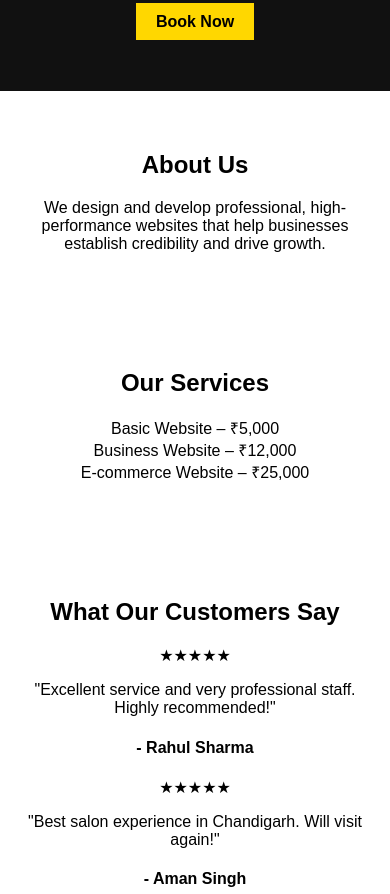
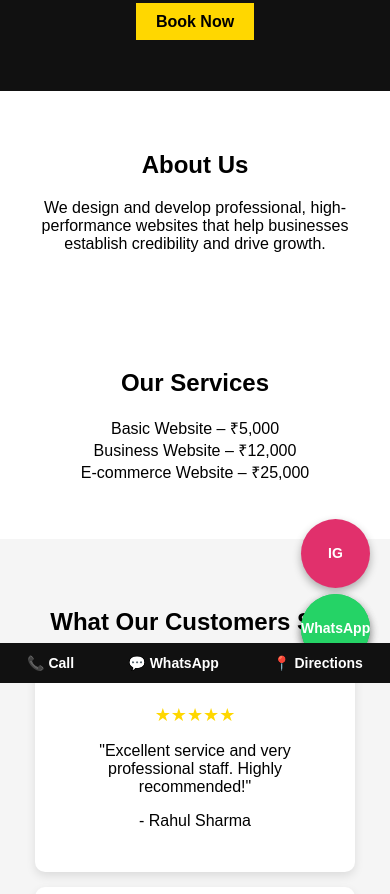
Before and after one commit to Nimratpalsingh/demo-business-site, a plain HTML site: page index.html in a window 390 px wide. Shown: the part 161-1055 px from the top of the page. Drawn offline with Linux system fonts and the light colour scheme.

Commit message:
Update style.css

```diff
--- a/style.css
+++ b/style.css
@@ -32,3 +32,106 @@ footer {
     color: white;
     padding: 20px;
 }
+.whatsapp-float {
+    position: fixed;
+    bottom: 20px;
+    right: 20px;
+    background-color: #25D366;
+    color: white;
+    font-size: 14px;
+    width: 69px;
+    height: 69px;
+    border-radius: 50%;
+    text-align: center;
+    line-height: 69px;
+    text-decoration: none;
+    font-weight: bold;
+    box-shadow: 0 4px 8px rgba(0,0,0,0.3);
+}
+.instagram-float {
+    position: fixed;
+    bottom: 95px;   /* Above WhatsApp */
+    right: 20px;
+    background-color: #E1306C;
+    color: white;
+    font-size: 14px;
+    width: 69px;
+    height: 69px;
+    border-radius: 50%;
+    text-align: center;
+    line-height: 69px;
+    text-decoration: none;
+    font-weight: bold;
+    box-shadow: 0 4px 8px rgba(0,0,0,0.3);
+}
+.testimonials {
+    padding: 50px 20px;
+    background-color: #f5f5f5;
+}
+
+.testimonials h2 {
+    margin-bottom: 30px;
+}
+
+.testimonial-box {
+    background: white;
+    padding: 20px;
+    margin: 15px auto;
+    width: 80%;
+    max-width: 500px;
+    border-radius: 10px;
+    box-shadow: 0 4px 10px rgba(0,0,0,0.1);
+}
+
+.stars {
+    color: #FFD700;
+    font-size: 18px;
+    margin-bottom: 10px;
+}
+
+.testimonial-box h4 {
+    margin-top: 15px;
+    font-weight: normal;
+}
+/* Sticky Mobile Footer */
+.mobile-footer {
+    display: none;   /* Hidden on desktop */
+}
+
+@media (max-width: 768px) {
+    .mobile-footer {
+        position: fixed;
+        bottom: 0;
+        left: 0;
+        width: 100%;
+        background: #111;
+        display: flex;
+        justify-content: space-around;
+        padding: 12px 0;
+        z-index: 999;
+    }
+
+    .mobile-footer a {
+        color: white;
+        text-decoration: none;
+        font-size: 14px;
+        font-weight: bold;
+    }
+
+    body {
+        padding-bottom: 60px; /* Prevent content hiding behind footer */
+    }
+}
+.map-section {
+    padding: 50px 20px;
+    background: #f9f9f9;
+}
+
+.map-section h2 {
+    margin-bottom: 20px;
+}
+
+.map-section iframe {
+    border-radius: 12px;
+    box-shadow: 0 6px 15px rgba(0,0,0,0.1);
+}
```
